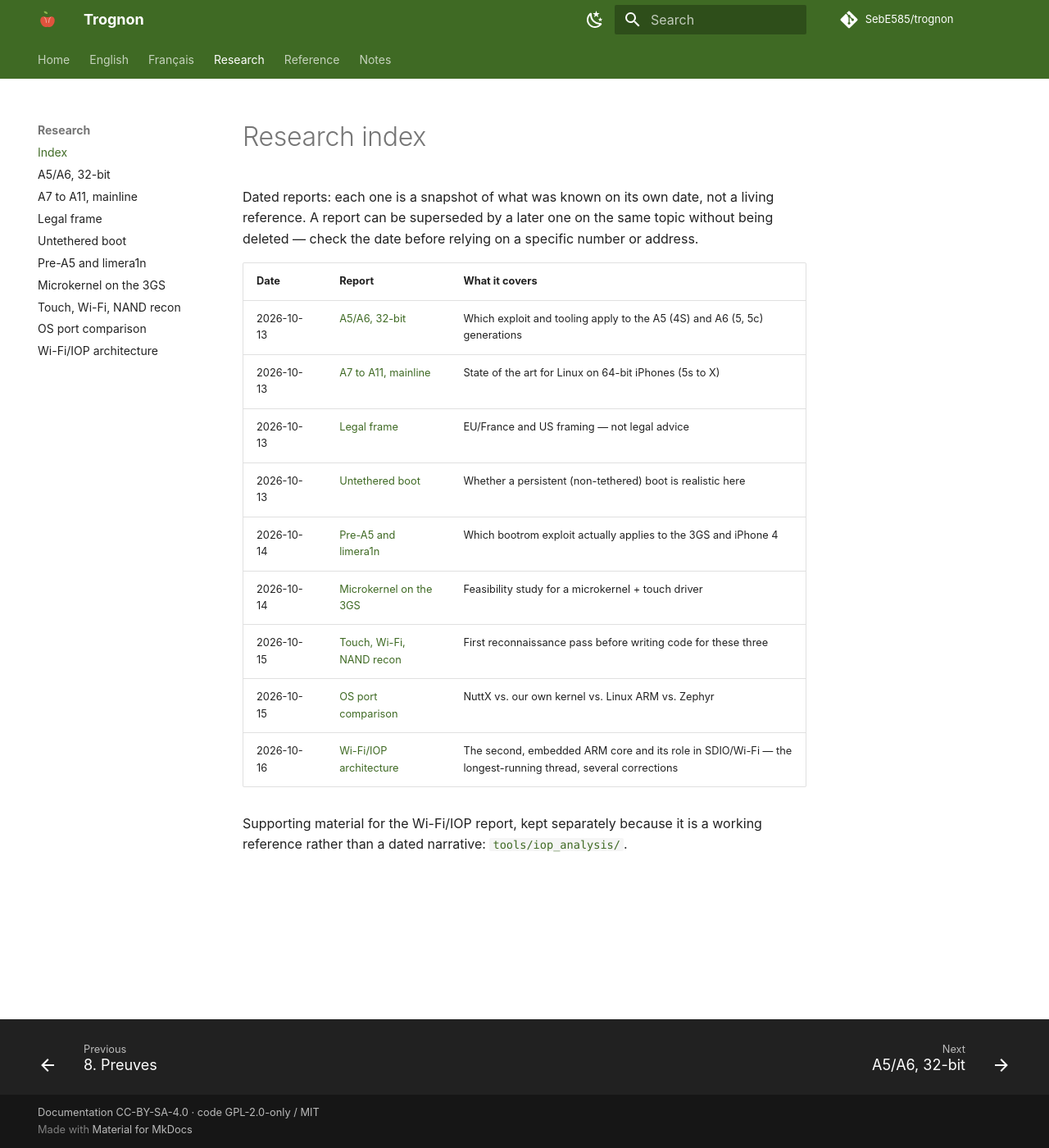
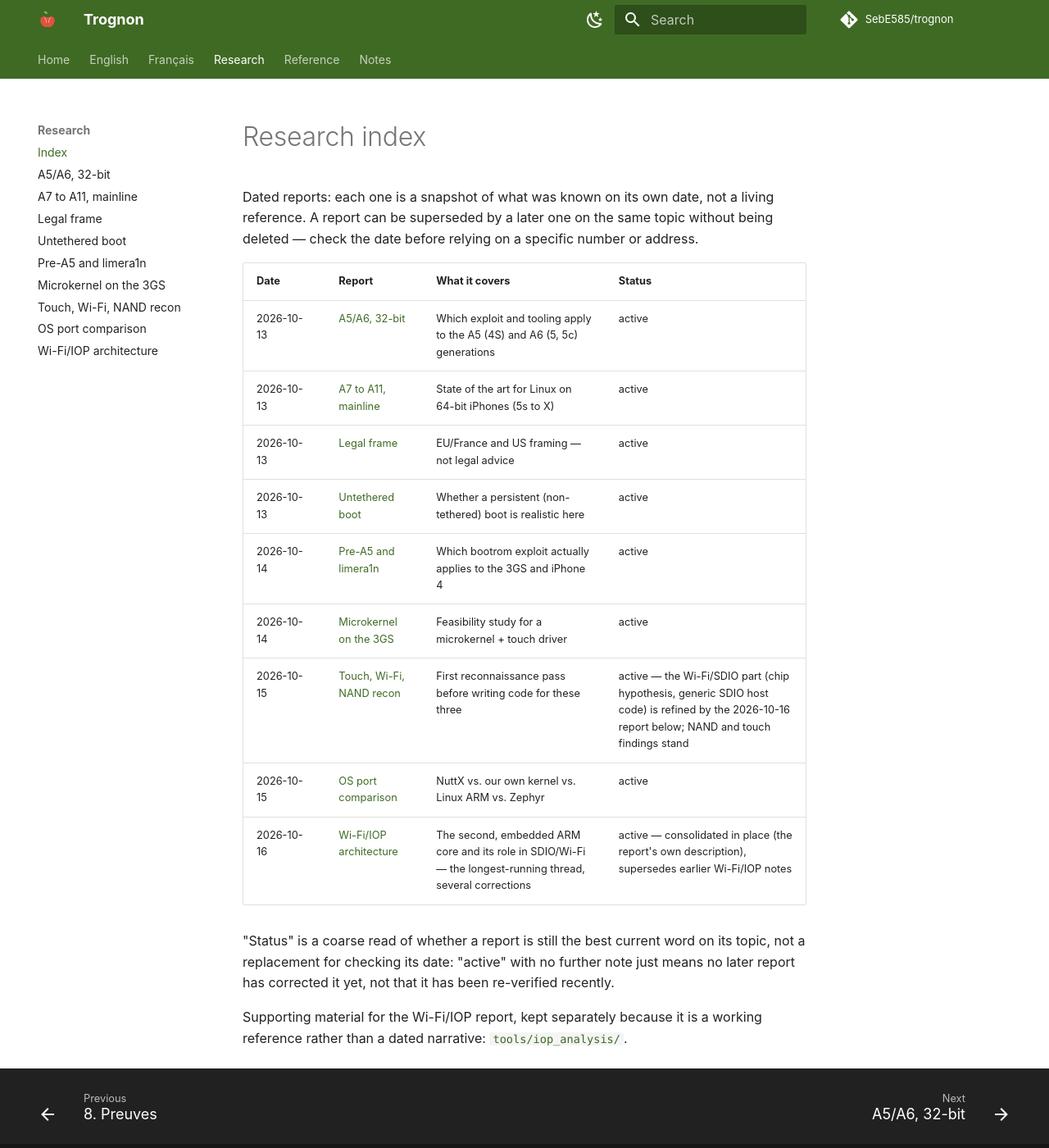
Before and after one commit to SebE585/trognon, an MkDocs documentation site: the page built from docs/research/index.md, in a window 1280 px wide and 1400 px high. Shown: the whole window at 82% size. Built offline with MkDocs 1.6.1 and Material for MkDocs 9.7.7, drawn with Linux system fonts in a browser that asks for light colours; comment, search, counter and statistics services are not loaded.

Commit message:
docs: add a status column to the research index
"active" for every report by default; two get a specific note derived
from reading both reports involved, not guessed: the 2026-10-15 recon's
Wi-Fi/SDIO part (chip hypothesis, generic SDIO host code) is refined by
the 2026-10-16 report, and that later report already describes itself as
"the consolidated, current-state version" in its own text. No report is
marked archived/superseded without that kind of concrete textual basis.

docs/research/*.md stays English-only (project convention); this index
has no French counterpart to keep in sync.

```diff
--- a/docs/research/index.md
+++ b/docs/research/index.md
@@ -4,17 +4,21 @@ Dated reports: each one is a snapshot of what was known on its own date, not a l
 reference. A report can be superseded by a later one on the same topic without being
 deleted — check the date before relying on a specific number or address.
 
-| Date | Report | What it covers |
-|---|---|---|
-| 2026-10-13 | [A5/A6, 32-bit](2026-10-13-a5-a6-32bit.md) | Which exploit and tooling apply to the A5 (4S) and A6 (5, 5c) generations |
-| 2026-10-13 | [A7 to A11, mainline](2026-10-13-a7-a11-mainline.md) | State of the art for Linux on 64-bit iPhones (5s to X) |
-| 2026-10-13 | [Legal frame](2026-10-13-legal-frame.md) | EU/France and US framing — not legal advice |
-| 2026-10-13 | [Untethered boot](2026-10-13-untethered-boot.md) | Whether a persistent (non-tethered) boot is realistic here |
-| 2026-10-14 | [Pre-A5 and limera1n](2026-10-14-pre-a5-limera1n.md) | Which bootrom exploit actually applies to the 3GS and iPhone 4 |
-| 2026-10-14 | [Microkernel on the 3GS](2026-10-14-microkernel-3gs.md) | Feasibility study for a microkernel + touch driver |
-| 2026-10-15 | [Touch, Wi-Fi, NAND recon](2026-10-15-touch-wifi-nand-recon.md) | First reconnaissance pass before writing code for these three |
-| 2026-10-15 | [OS port comparison](2026-10-15-os-port-comparison.md) | NuttX vs. our own kernel vs. Linux ARM vs. Zephyr |
-| 2026-10-16 | [Wi-Fi/IOP architecture](2026-10-16-wifi-iop-architecture.md) | The second, embedded ARM core and its role in SDIO/Wi-Fi — the longest-running thread, several corrections |
+| Date | Report | What it covers | Status |
+|---|---|---|---|
+| 2026-10-13 | [A5/A6, 32-bit](2026-10-13-a5-a6-32bit.md) | Which exploit and tooling apply to the A5 (4S) and A6 (5, 5c) generations | active |
+| 2026-10-13 | [A7 to A11, mainline](2026-10-13-a7-a11-mainline.md) | State of the art for Linux on 64-bit iPhones (5s to X) | active |
+| 2026-10-13 | [Legal frame](2026-10-13-legal-frame.md) | EU/France and US framing — not legal advice | active |
+| 2026-10-13 | [Untethered boot](2026-10-13-untethered-boot.md) | Whether a persistent (non-tethered) boot is realistic here | active |
+| 2026-10-14 | [Pre-A5 and limera1n](2026-10-14-pre-a5-limera1n.md) | Which bootrom exploit actually applies to the 3GS and iPhone 4 | active |
+| 2026-10-14 | [Microkernel on the 3GS](2026-10-14-microkernel-3gs.md) | Feasibility study for a microkernel + touch driver | active |
+| 2026-10-15 | [Touch, Wi-Fi, NAND recon](2026-10-15-touch-wifi-nand-recon.md) | First reconnaissance pass before writing code for these three | active — the Wi-Fi/SDIO part (chip hypothesis, generic SDIO host code) is refined by the 2026-10-16 report below; NAND and touch findings stand |
+| 2026-10-15 | [OS port comparison](2026-10-15-os-port-comparison.md) | NuttX vs. our own kernel vs. Linux ARM vs. Zephyr | active |
+| 2026-10-16 | [Wi-Fi/IOP architecture](2026-10-16-wifi-iop-architecture.md) | The second, embedded ARM core and its role in SDIO/Wi-Fi — the longest-running thread, several corrections | active — consolidated in place (the report's own description), supersedes earlier Wi-Fi/IOP notes |
+
+"Status" is a coarse read of whether a report is still the best current word on its topic,
+not a replacement for checking its date: "active" with no further note just means no later
+report has corrected it yet, not that it has been re-verified recently.
 
 Supporting material for the Wi-Fi/IOP report, kept separately because it is a working
 reference rather than a dated narrative:
```
Also changed, not shown: docs/snippets/build-commit.en.md (+1 -1 lines), docs/snippets/build-commit.fr.md (+1 -1 lines).
